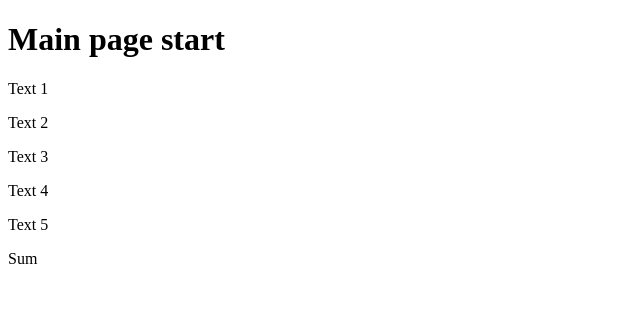
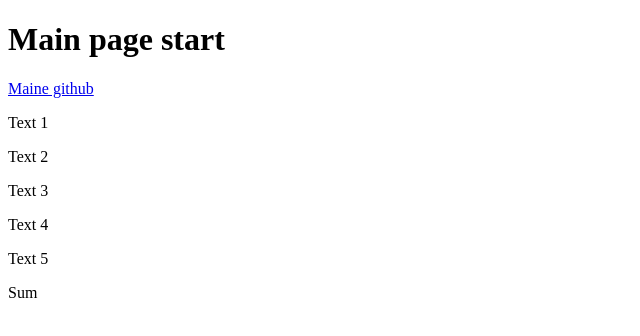
Before and after one commit to RomanReF/RRPS01, a plain HTML site: page index.html in a window 1280 px wide. Shown: the whole page, without its empty margins (0-640 px from the left). Drawn offline with Linux system fonts and the light colour scheme.

Commit message:
added links in main branch

```diff
--- a/index.html
+++ b/index.html
@@ -6,6 +6,7 @@
 </head>
 <body>
    <h1>Main page start</h1>
+   <p>  <a href="https://github.com/RomanReF/RRPS01"> Maine github</a> </p>
    <p>Text 1</p>
     <p>Text 2</p>
    <p>Text 3</p>
```
